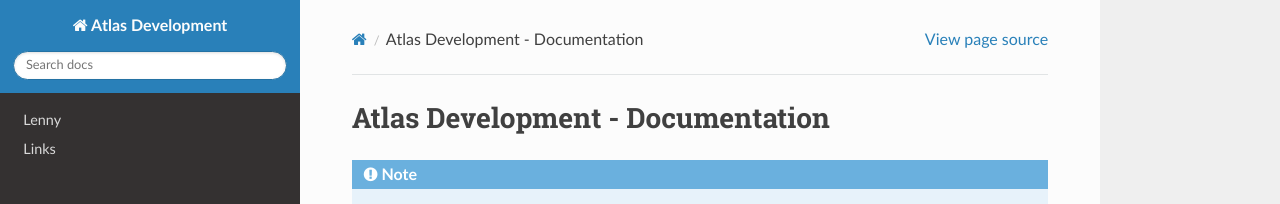
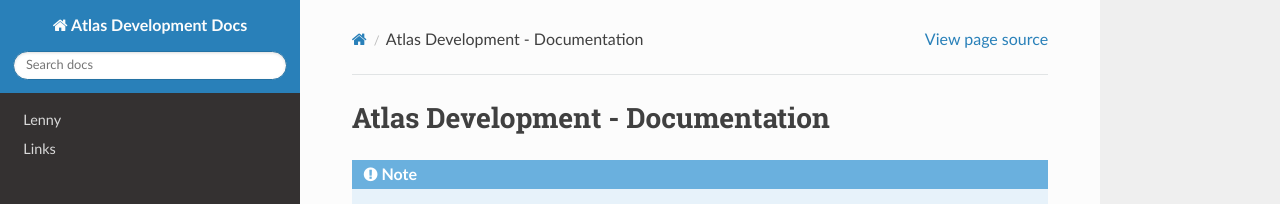
Before and after one commit to madebyatlas/docs, a Sphinx documentation site: the page built from docs/source/index.rst, in a window 1280 px wide. Shown: the top 204 px of the page. Built offline with Sphinx 7.4.7 and the Read the Docs theme 3.1.0, drawn with Linux system fonts in a browser that asks for light colours.

Commit message:
Update conf.py

```diff
--- a/docs/source/conf.py
+++ b/docs/source/conf.py
@@ -2,12 +2,12 @@
 
 # -- Project information
 
-project = 'Atlas Development'
+project = 'Atlas Development Docs'
 copyright = '2024, Atlas Development'
 author = 'McGRiM'
 
 release = '0.1'
-version = '0.1.0'
+version = 'v0.1.0'
 
 # -- General configuration
 
```
